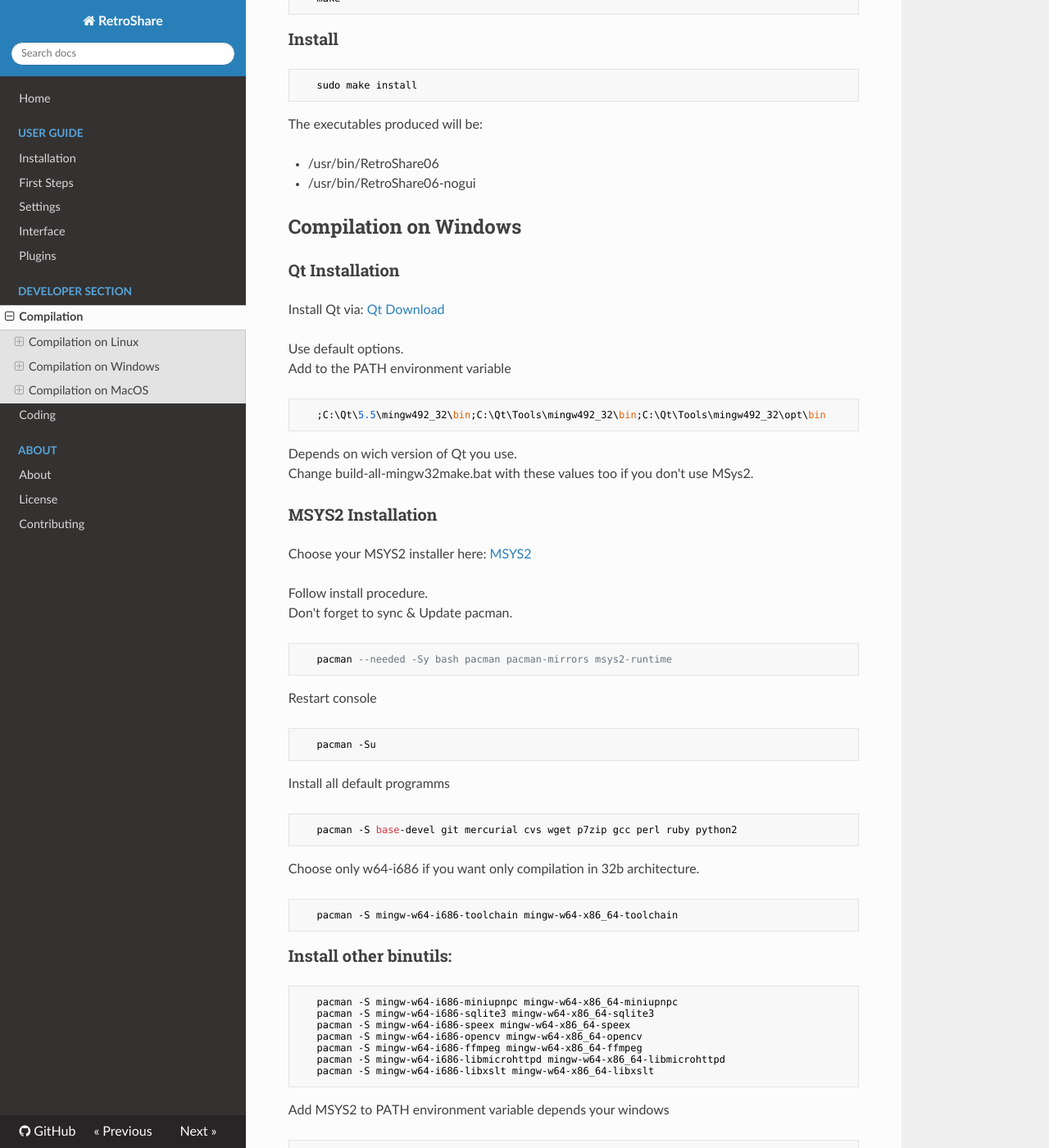
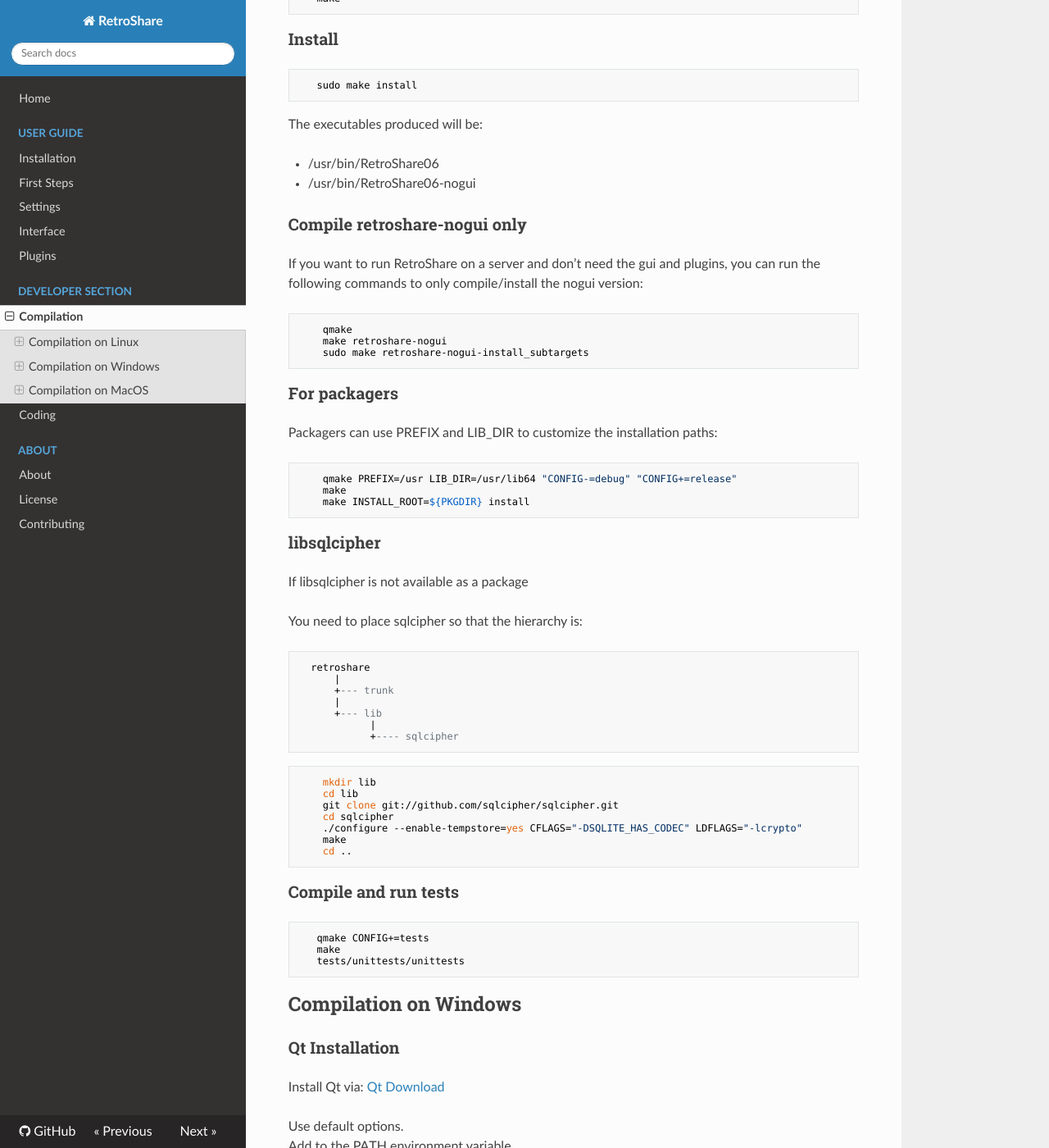
Before and after one commit to RetroShare/documentation, an MkDocs documentation site: the page built from docs/developer/compilation.md, in a window 1280 px wide and 1400 px high, scrolled down 924 px. Shown: the whole window at 82% size. Built offline with MkDocs 1.6.1, drawn with Linux system fonts in a browser that asks for light colours; nearby versions of some CDN libraries; old or Windows-style settings are respelled for this version of MkDocs; some of the changed text lies outside the part shown.

Commit message:
fixed small typos

````diff
--- a/docs/developer/compilation.md
+++ b/docs/developer/compilation.md
@@ -47,6 +47,55 @@
 
  - /usr/bin/RetroShare06
  - /usr/bin/RetroShare06-nogui
+
+###Compile retroshare-nogui only
+
+If you want to run RetroShare on a server and don’t need the gui and plugins,
+you can run the following commands to only compile/install the nogui version:
+
+```bash
+	qmake
+	make retroshare-nogui
+	sudo make retroshare-nogui-install_subtargets
+```
+
+###For packagers
+
+Packagers can use PREFIX and LIB\_DIR to customize the installation paths:
+```bash
+	qmake PREFIX=/usr LIB_DIR=/usr/lib64 "CONFIG-=debug" "CONFIG+=release"
+	make
+	make INSTALL_ROOT=${PKGDIR} install
+```
+
+
+###libsqlcipher
+If libsqlcipher is not available as a package
+
+You need to place sqlcipher so that the hierarchy is:
+
+      retroshare
+          |
+          +--- trunk
+          |
+          +--- lib
+                |
+                +---- sqlcipher
+```bash
+	mkdir lib
+	cd lib
+	git clone git://github.com/sqlcipher/sqlcipher.git
+	cd sqlcipher
+	./configure --enable-tempstore=yes CFLAGS="-DSQLITE_HAS_CODEC" LDFLAGS="-lcrypto"
+	make
+	cd ..
+```
+
+
+###Compile and run tests
+       qmake CONFIG+=tests
+       make
+       tests/unittests/unittests
 
 
 ##Compilation on Windows
@@ -110,7 +159,8 @@
 Right-click on it and choose: *Git Bash Here*
 
 Paste this text on git console:
-git clone https://github.com/RetroShare/RetroShare.git
+
+      git clone https://github.com/RetroShare/RetroShare.git
 
 
 ###Last Settings
````
